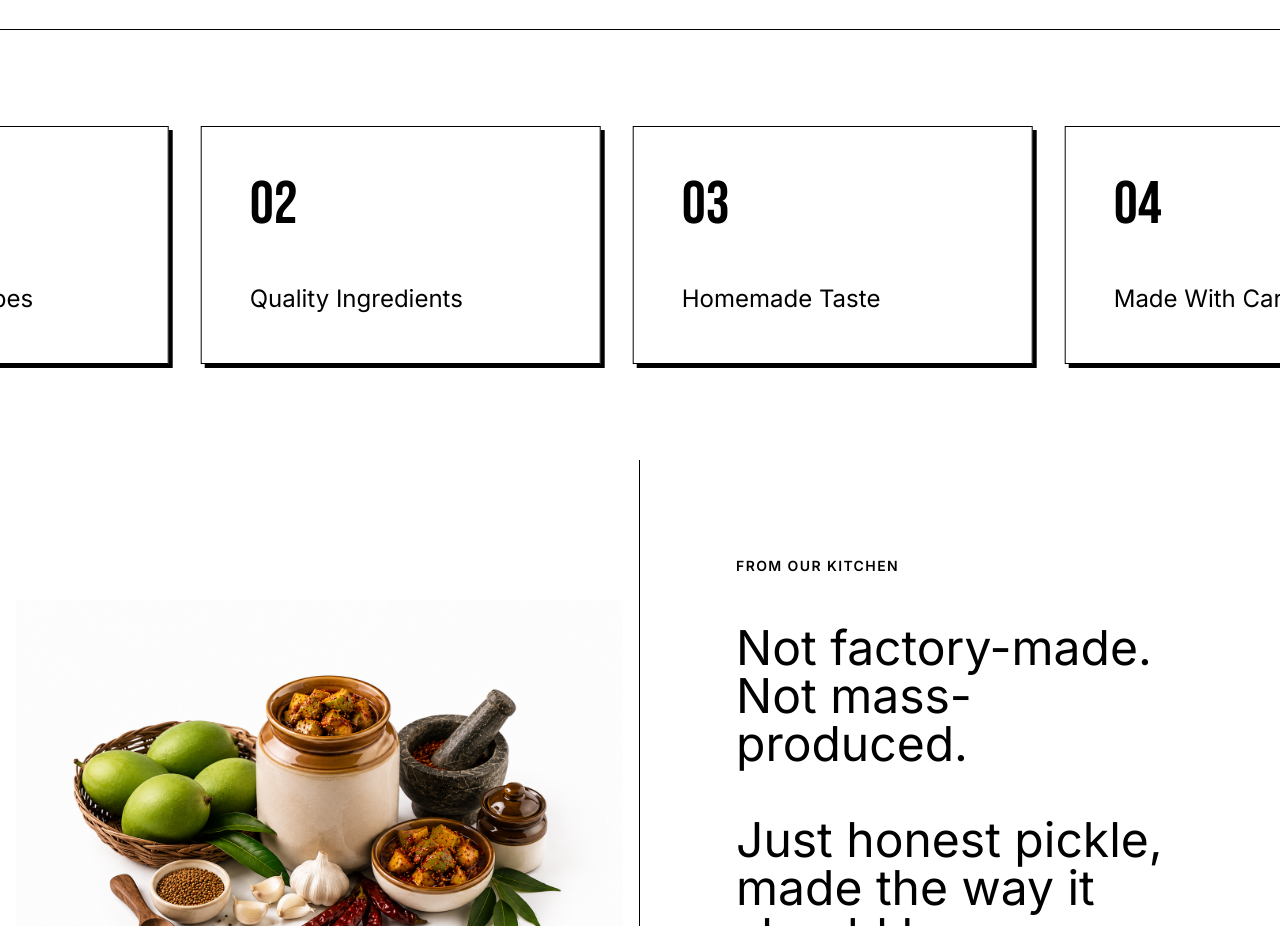
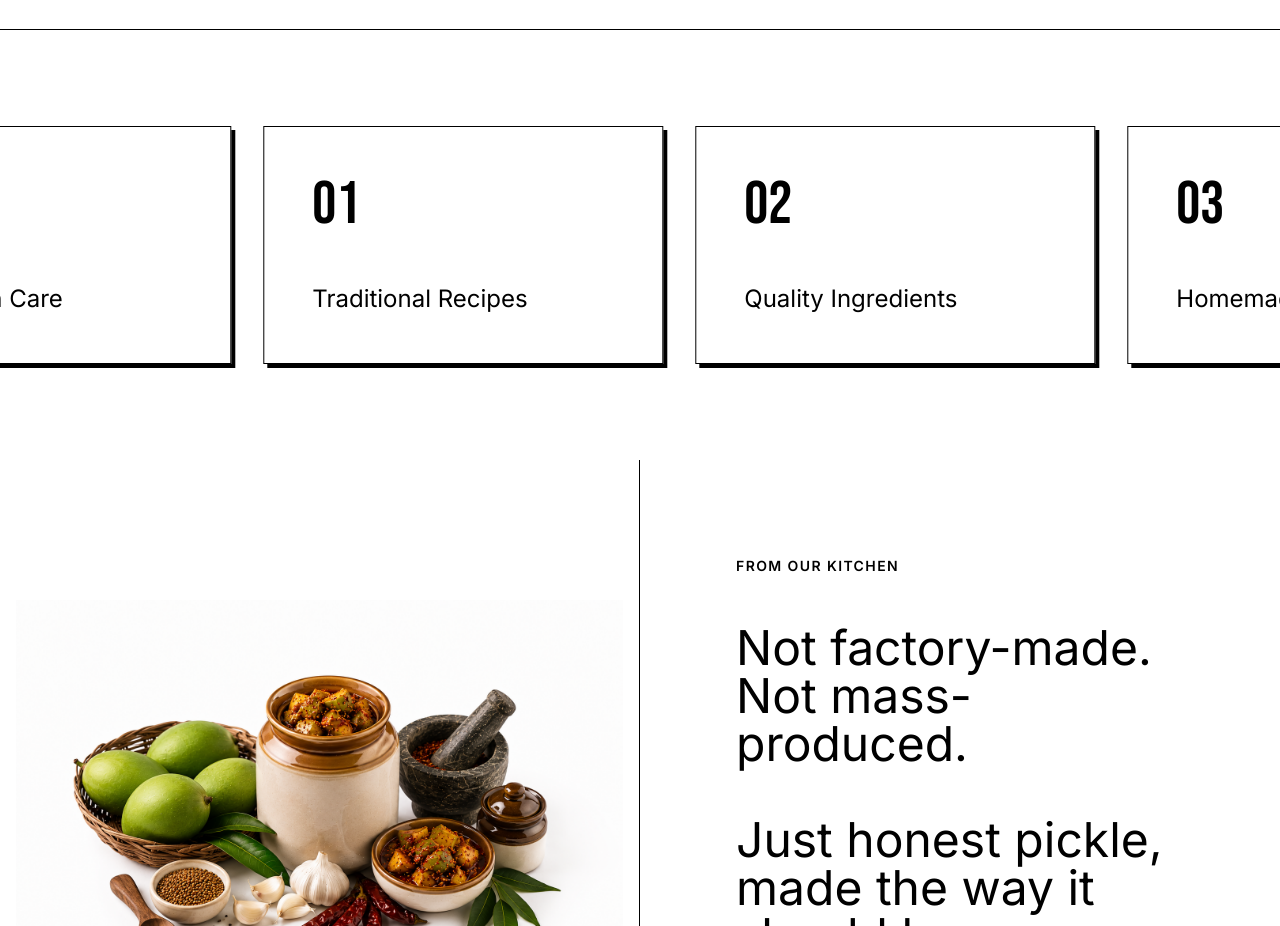
Before and after one commit to CherryChikoo/ProjectPickles, a Next.js app: page / in a window 1280 px wide. Shown: the part 2420-3346 px from the top of the page. Built offline with nearby package versions, Linux system fonts and the light colour scheme; no server answers; the database is empty; a web font is replaced by a local one.

Commit message:
style: reverse marquee direction for why choose us section

```diff
--- a/app/page.tsx
+++ b/app/page.tsx
@@ -117,7 +117,7 @@ export default function Home() {
 
       {/* WHY CHOOSE US */}
       <section id="why-us" className="border-t border-black bg-white overflow-hidden py-16 md:py-24 flex whitespace-nowrap">
-        <div className="animate-marquee flex items-center shrink-0">
+        <div className="animate-marquee-reverse flex items-center shrink-0">
           <div className="flex items-center gap-6 md:gap-8 px-3 md:px-4 shrink-0">
             {[
               { num: '01', title: 'Traditional Recipes' },
@@ -132,7 +132,7 @@ export default function Home() {
             ))}
           </div>
         </div>
-        <div className="animate-marquee flex items-center shrink-0">
+        <div className="animate-marquee-reverse flex items-center shrink-0">
           <div className="flex items-center gap-6 md:gap-8 px-3 md:px-4 shrink-0">
             {[
               { num: '01', title: 'Traditional Recipes' },
--- a/tailwind.config.js
+++ b/tailwind.config.js
@@ -35,12 +35,17 @@ export default {
           '0%': { transform: 'translateX(0%)' },
           '100%': { transform: 'translateX(-100%)' },
         },
+        'marquee-reverse': {
+          '0%': { transform: 'translateX(-100%)' },
+          '100%': { transform: 'translateX(0%)' },
+        },
       },
       animation: {
         "shimmer-slide":
           "shimmer-slide var(--speed) ease-in-out infinite alternate",
         "spin-around": "spin-around calc(var(--speed) * 2) infinite linear",
         marquee: 'marquee 45s linear infinite',
+        'marquee-reverse': 'marquee-reverse 45s linear infinite',
       },
     },
   },
```
